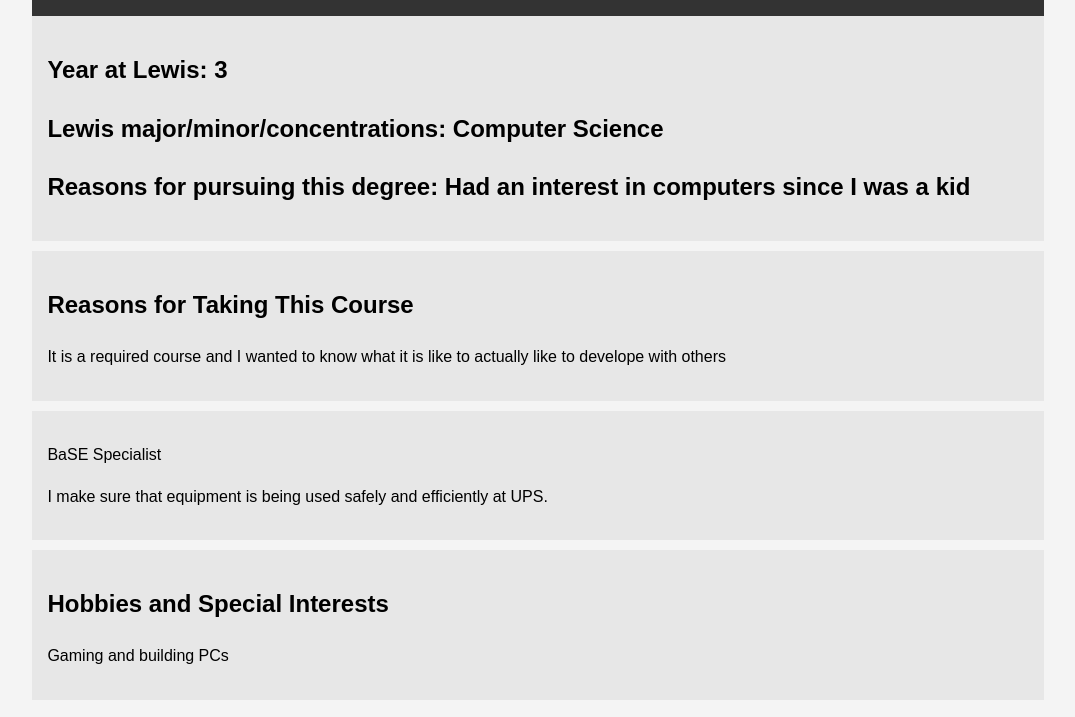
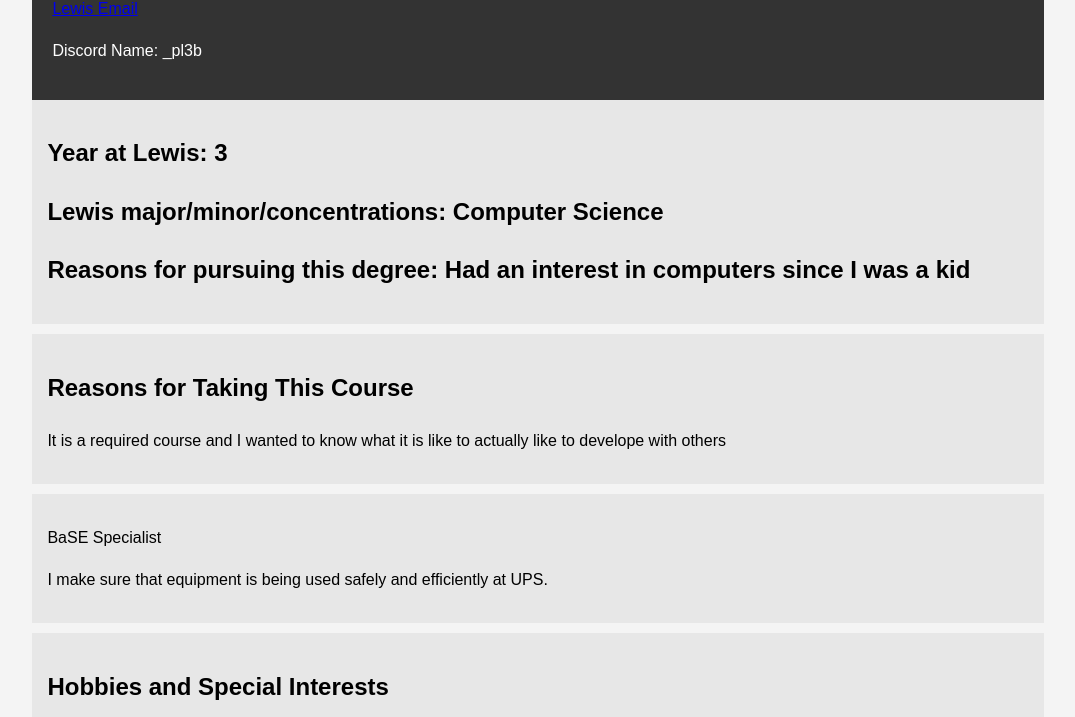
Before and after one commit to MateuszO1/introductions, a plain HTML site: page index.html in a window 1280 px wide. Shown: the part 134-851 px from the top of the page, without its empty margins (102-1177 px from the left). Drawn offline with Linux system fonts and the light colour scheme.

Commit message:
Updated header with contact info

```diff
--- a/index.html
+++ b/index.html
@@ -33,6 +33,8 @@
         <header class="main-info">
             <h1>Mateusz Obrochta</h1>
             <h1>Preferred Name: Matt</h1>
+            <a href="mateuszobrochta@lewisu.edu">Lewis Email</a>
+            <p>Discord Name: _pl3b</p>
         </header>
 
         <section class="lewis">
```
